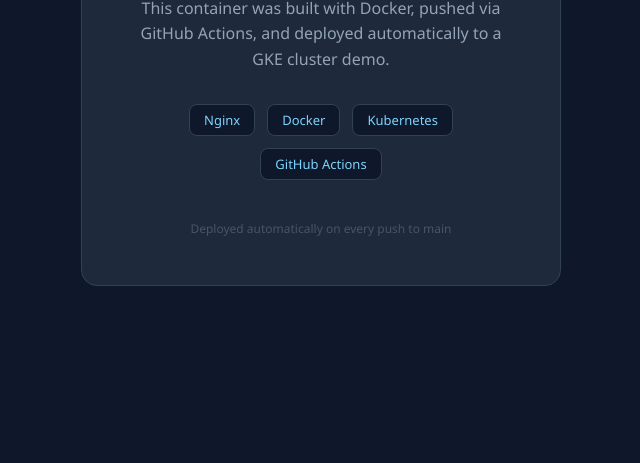
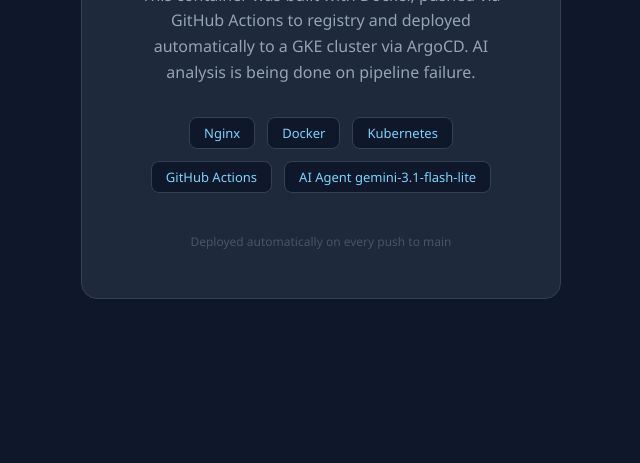
Before and after one commit to abinashgit051/devrepo, a plain HTML site: page index.html in a window 1280 px wide. Shown: the part 337-800 px from the top of the page, without its empty margins (319-959 px from the left). Drawn offline with Linux system fonts and the light colour scheme.

Commit message:
Update index.html

```diff
--- a/index.html
+++ b/index.html
@@ -79,12 +79,13 @@
   <div class="card">
     <div class="badge">it is Live on Kubernetes env.</div>
     <h1>DevOps POC</h1>
-    <p>This container was built with Docker, pushed via GitHub Actions, and deployed automatically to a GKE cluster demo.</p>
+    <p>This container was built with Docker, pushed via GitHub Actions to registry and deployed automatically to a GKE cluster via ArgoCD. AI analysis is being done on pipeline failure.</p>
     <div class="stack">
       <span class="tag">Nginx</span>
       <span class="tag">Docker</span>
       <span class="tag">Kubernetes</span>
       <span class="tag">GitHub Actions</span>
+      <span class="tag">AI Agent gemini-3.1-flash-lite</span>
     </div>
     <div class="footer">Deployed automatically on every push to main</div>
   </div>
```
